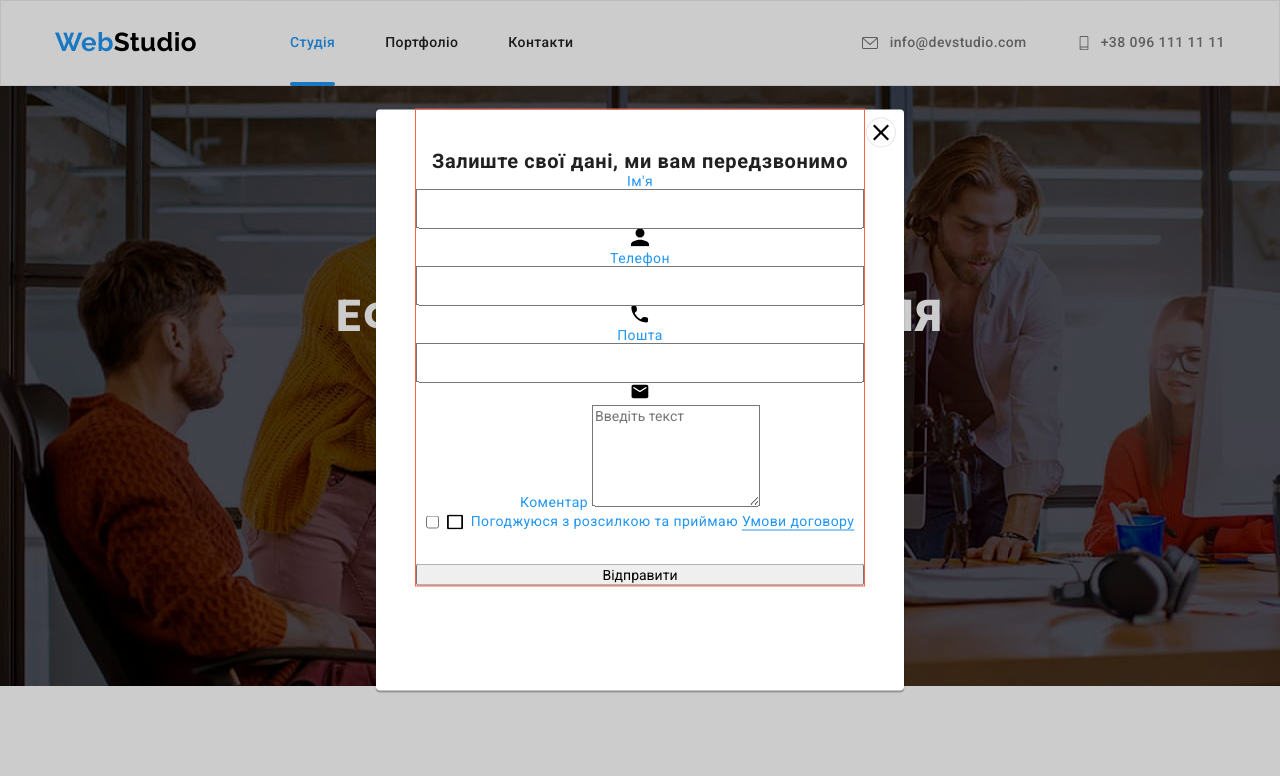
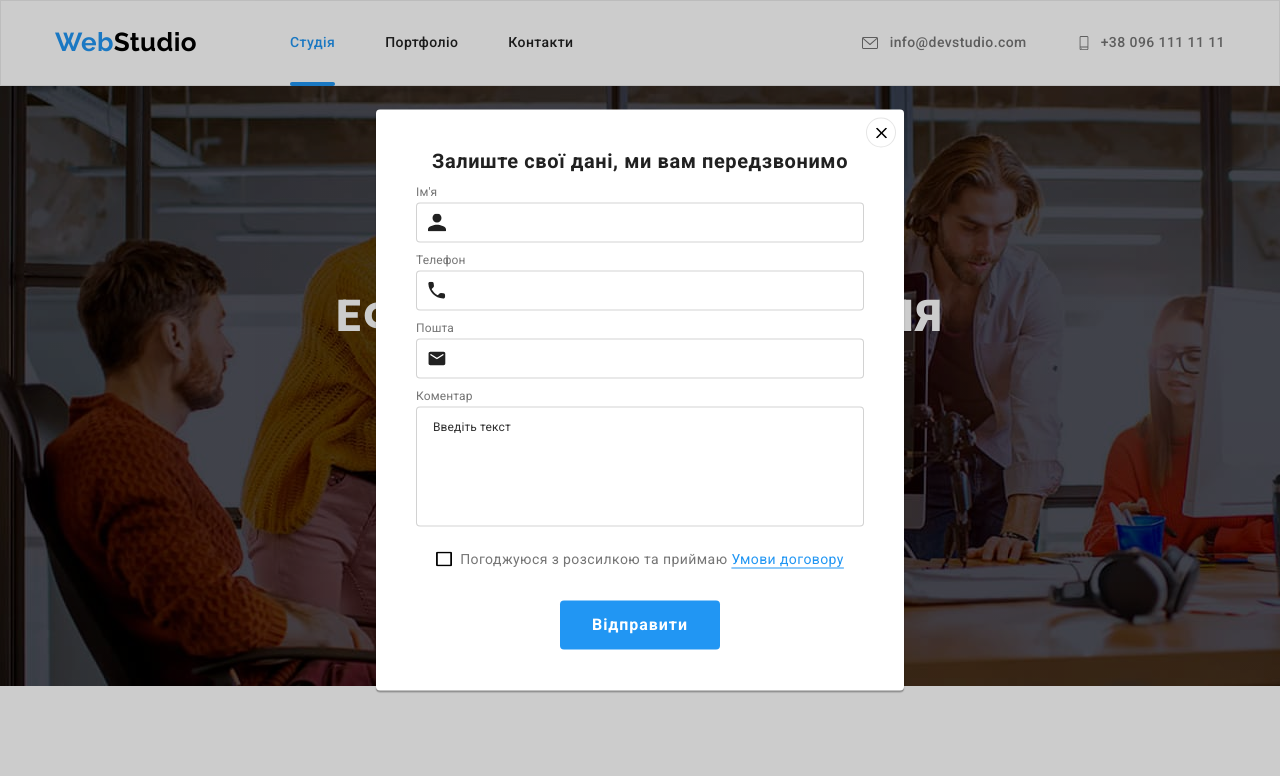
Before and after one commit to AlinaBanias/goit-markup-hw-06, a plain HTML site: page index.html in a window 1280 px wide. Both pictures are taken after a click on the button "Замовити послугу". Shown: the top 776 px of the page. Drawn offline with nearby package versions, Linux system fonts and the light colour scheme.

Commit message:
Розсилка та модальне вікно

```diff
--- a/css/common.css
+++ b/css/common.css
@@ -220,9 +220,11 @@
     background-color: #f5f4fa;
   }
   .footer {
+
     background-color: #2f303a;
-    padding-top: 60px;
+    padding-top: 60px ;
     padding-bottom: 60px;
+
   }
   .item .link {
     font-size: 14px;
@@ -283,3 +285,73 @@
   .icon-foot {
     display: flex;
   }
+  /* Розсилка */
+
+  .form-footer {
+    width: 578px;
+    display: flex;
+    flex-direction: column;
+    margin-left: 93px;
+    margin-bottom: 12px;
+  }
+  .form-field-footer {
+    display: flex;
+    gap: 12px;
+  }
+  .form-strong {
+    margin-bottom: 20px;
+    font-family: "Roboto";
+    font-style: normal;
+    font-weight: 700;
+    font-size: 14px;
+    line-height: 16px;
+    letter-spacing: 0.03em;
+    text-transform: uppercase;
+
+    color: #ffffff;
+  }
+  .form-input-footer {
+    width: 358px;
+    padding-top: 16px;
+    padding-bottom: 16px;
+    padding-left: 16px;
+    background-color: transparent;
+    border: 1px solid rgba(255, 255, 255, 0.3);
+    border-radius: 4px;
+    outline: transparent;
+
+    font-family: "Roboto";
+    font-style: normal;
+    font-weight: 400;
+    font-size: 16px;
+    line-height: calc(20 / 16);
+
+    display: flex;
+    align-items: center;
+    letter-spacing: 0.03em;
+
+    color: #ffffff;
+  }
+  .form-input-footer::placeholder{
+    color:rgba(255, 255, 255, 0.6);
+  }
+  .form-button-footer {
+    display: flex;
+    gap: 10px;
+    padding: 10px 32px;
+    background-color: var(--accent-color);
+    color: #ffffff;
+
+    font-weight: 700;
+    font-size: 16px;
+    line-height: 1.8;
+    align-items: center;
+    letter-spacing: 0.06em;
+
+    border: 0;
+    border-radius: 4px;
+  }
+
+  .button-icon-footer {
+    align-items: center;
+  }
--- a/css/styles.css
+++ b/css/styles.css
@@ -277,72 +277,7 @@ span {
   border-color: var(--accent-color);
   opacity: 1;
 }
-/* Розсилка */
 
-.form-footer {
-  width: 578px;
-  display: flex;
-  flex-direction: column;
-  margin-left: 93px;
-  margin-bottom: 12px;
-}
-.form-field-footer {
-  display: flex;
-}
-.form-strong {
-  margin-bottom: 20px;
-  font-family: "Roboto";
-  font-style: normal;
-  font-weight: 700;
-  font-size: 14px;
-  line-height: 16px;
-  letter-spacing: 0.03em;
-  text-transform: uppercase;
-
-  color: #ffffff;
-}
-.form-input-footer {
-  width: 358px;
-  padding-top: 16px;
-  padding-bottom: 16px;
-  padding-left: 16px;
-  background-color: transparent;
-  border: 1px solid rgba(255, 255, 255, 0.3);
-  border-radius: 4px;
-  filter: drop-shadow(0px 4px 4px rgba(0, 0, 0, 0.15));
-
-  font-family: "Roboto";
-  font-style: normal;
-  font-weight: 400;
-  font-size: 16px;
-  line-height: 20px;
-
-  display: flex;
-  align-items: center;
-  letter-spacing: 0.03em;
-
-  color: rgba(255, 255, 255, 0.6);
-}
-.form-button-footer {
-  display: flex;
-  gap: 10px;
-  padding: 10px 32px;
-  background-color: var(--accent-color);
-  color: #ffffff;
-  font-weight: 700;
-  font-size: 16px;
-  line-height: 1.8;
-  align-items: center;
-  letter-spacing: 0.06em;
-  border: 0;
-  border-radius: 4px;
-}
-.form-input-footer + .form-button-footer {
-  margin-left: 12px;
-}
-.button-icon-footer {
-  align-items: center;
-}
 
 /* Modalka */
 .backdrop.is-hidden {
@@ -391,20 +326,22 @@ span {
   border-radius: 50%;
   border: 1px solid rgba(0, 0, 0, 0.1);
 }
+.connect-button-icon:hover,
+.connect-button-icon:focus{
+fill: var(--accent-color);
+}
 .form {
-  display: flex;
-  flex-direction: column;
+  width: 528px;
+  min-height: 580px;
+  padding: 40px;
+
+  /* flex-direction: column;
   width: 448px;
-  outline: 1px solid tomato;
-  margin-left: auto;
-  margin-right: auto;
+  outline: 1px solid tomato; */
 }
 .form-title {
-  margin-top: 40px;
-
-  font-family: 'Roboto';
-  font-style: normal;
-  font-weight: 700;
+  display: block;
+  margin-bottom: 12px;
   font-size: 20px;
   line-height: calc(23 / 20);
   text-align: center;
@@ -413,48 +350,140 @@ span {
   color: #212121;
 }
 .form-field {
+  margin-bottom: 20px;
+}
+.form-label {
+  position: relative;
   display: flex;
   flex-direction: column;
+  align-items: flex-start;
+  gap: 4px;
+}
+.form-label:not(:last-child) {
+  margin-bottom: 10px;
+}
+.connect-span {
+  font-size: 12px;
+  line-height: calc(14 / 12);
+  letter-spacing: 0.01em;
 
+  color: #757575;
 }
 .form-input {
-  display: block;
-  width: 100%;
+  width: 448px;
   height: 40px;
+  padding: 12px 42px;
+  outline: transparent;
+  border: 1px solid rgba(33, 33, 33, 0.2);
+  border-radius: 4px;
 
+  transition: border-color 250ms cubic-bezier(0.4, 0, 0.2, 1) ;
 }
-.form-icons{
+.form-input:focus{
+  border-color: var(--accent-color);
+}
+.form-input:focus + .form-icons{
+  fill: var(--accent-color);
+}
+.form-icons {
+  position: absolute;
+  bottom: 11px;
+  left: 12px;
 
 
+  fill: #212121;
+  transition: fill 250ms cubic-bezier(0.4, 0, 0.2, 1);
 }
-.form-agreement{
+.form-comment {
+  width: 448px;
+  height: 120px;
+  resize: none;
+  padding: 12px 16px;
+
+  font-size: 12px;
+  line-height: calc(14 / 12);
+  letter-spacing: 0.01em;
+
+  color: #303030;
+
+  border: 1px solid rgba(33, 33, 33, 0.2);
+  border-radius: 4px;
+  outline: transparent;
+
+  transition: border-color 250ms cubic-bezier(0.4, 0, 0.2, 1);
+}
+.form-comment::placeholder{
+  color: currentColor;
+}
+.form-comment:focus{
+  border-color: var(--accent-color);
+}
+
+.form-agreement {
   display: flex;
   align-items: center;
   justify-content: center;
   margin-bottom: 30px;
   gap: 8px;
+  cursor: pointer;
 }
-.form-agreememt-text{
+.form-agreememt-text {
   font-size: 14px;
-  line-height: 1.7;
+line-height: calc(24 / 14);
+letter-spacing: 0.03em;
+
+color: #757575;
 user-select: none;
+
+
 }
-.form-policy{
+.form-policy {
   text-decoration-line: underline;
   color: var(--accent-color);
   text-underline-position: under;
 }
-.icon-uncheck{
+.form-checkbox:focus + .form-icons-agreement{
+  outline: 2px solid var(--accent-color);
+  outline-offset: 1px;
+  border-radius: 2px;
+}
+
+.icon-uncheck {
+
   transition: opacity 250ms cubic-bezier(0.4, 0, 0.2, 1);
 }
-.form-checkbox:checked + .form-icons > .icon-uncheck{
+.form-checkbox:checked + .form-icons-agreement > .icon-uncheck {
    opacity: 0;
 }
-.icon-check{
+.icon-check {
+
    opacity: 0;
   fill: var(--accent-color);
   transition: opacity 250ms cubic-bezier(0.4, 0, 0.2, 1);
 }
-.form-checkbox:checked + .form-icons > .icon-check{
+.form-checkbox:checked + .form-icons-agreement > .icon-check {
    opacity: 1;
 }
+.form-button-modal{
+  display: flex;
+  gap: 10px;
+  padding: 10px 32px;
+  background-color: var(--accent-color);
+  color: #ffffff;
+  font-weight: 700;
+  font-size: 16px;
+  line-height: 1.8;
+  align-items: center;
+  letter-spacing: 0.06em;
+  border: 0;
+  border-radius: 4px;
+
+
+}
+.register-btn{
+  display: inline-flex;
+  align-items: center;
+  justify-content: center;
+  margin-left: auto;
+  margin-right: auto;
+}
--- a/index.html
+++ b/index.html
@@ -61,13 +61,13 @@
         <div class="backdrop is-hidden" data-modal>
             <div class="modal">
                 <button class="button-modal" data-modal-close>
-                    <svg class="" width="18" height="18" >
+                    <svg class="connect-button-icon" width="11" height="11" >
                     <use href="./images/icons.svg#icon-Vector-1" ></use>
                    </svg></button>
                    <form  class="form js-speaker-form">
                     <strong class="form-title">Залиште свої дані, ми вам передзвонимо</strong>
 
-                    <div class="form-field">
+                    <div role="group" class="form-field">
 
 
                         <label for="name" class="form-label">
@@ -89,25 +89,25 @@
                 </label>
 
 
-                    <label for="" class="form-label">
+                    <label  class="form-label">
                     <span class="connect-span">Пошта</span>
                    <input class="form-input" type="email" name="mail"  />
                    <svg class="form-icons" width="18" height="18" >
                     <use href="./images/icons.svg#icon-email" ></use>
                    </svg>
                    </label>
+
+
+                    <label class="form-label" >
+                       <span class="connect-span">Коментар</span>
+                   <textarea class="form-comment " name="comment" id="" rows="6" placeholder="Введіть текст"></textarea>
+                   </label>
+
                 </div>
 
-                    <label for="comment">
-                       <span class="connect-span">Коментар</span>
-                   <textarea class="form-comment" name="comment" id="" rows="6" placeholder="Введіть текст"></textarea>
-                   </label>
-
-
-
                    <label class="form-agreement">
-                   <input class="form-checkbox visually-hidden" type="checkbox" name="policy" id="" />
-                   <svg class="form-icons" width="16" height="15" >
+                   <input class="form-checkbox visually-hiden" type="checkbox" name="policy" value="agree" id="" />
+                   <svg class="form-icons-agreement" width="16" height="15" >
                     <use class="icon-check" href="./images/icons.svg#icon-check" ></use>
                     <use class="icon-uncheck" href="./images/icons.svg#icon-cube" ></use>
                    </svg>
@@ -115,7 +115,7 @@
                    Погоджуюся з розсилкою та приймаю <a class="form-policy" href="" target="_blank">Умови договору</a>
                 </span>
                 </label>
-                   <button class="form-button-modal" type="submit">Відправити</button>
+                   <button class="register-btn form-button-modal" type="submit">Відправити</button>
 
                    </form>
             </div>
@@ -540,17 +540,19 @@
                                     <use href="./images/icons.svg#icon-link-f" ></use></svg>
                             </a></li>
 
-                </ul>
-            </div>
+                        </ul>
+                        </div>
             <form class="form-footer">
                 <strong class="form-strong">Підпишіться на розсилку</strong>
                 <div class="form-field-footer">
-                <label for="mail"></label>
-                <input class="form-input-footer" type="email" name="email" id="email" placeholder="E-mail" autocomplete="" />
+                <label class="form-label-footer">
+                <input class="form-input-footer" type="email" name="email" id="email" placeholder="E-mail"  />
+                </label>
 
                 <button class="form-button-footer" type="submit">Підписатися
                     <svg class="button-icon-footer" width="24" height="24" >
-                        <use href="./images/icons.svg#icon-icon-send" ></use></svg>
+                        <use href="./images/icons.svg#icon-icon-send" ></use>
+                    </svg>
                 </button>
             </div>
             </form>
```
Also changed, not shown: portfolio.html (+17 -3 lines), css/portfolio.css (line endings or trailing spaces). Lines whose indentation alone changed are shown as unchanged.
